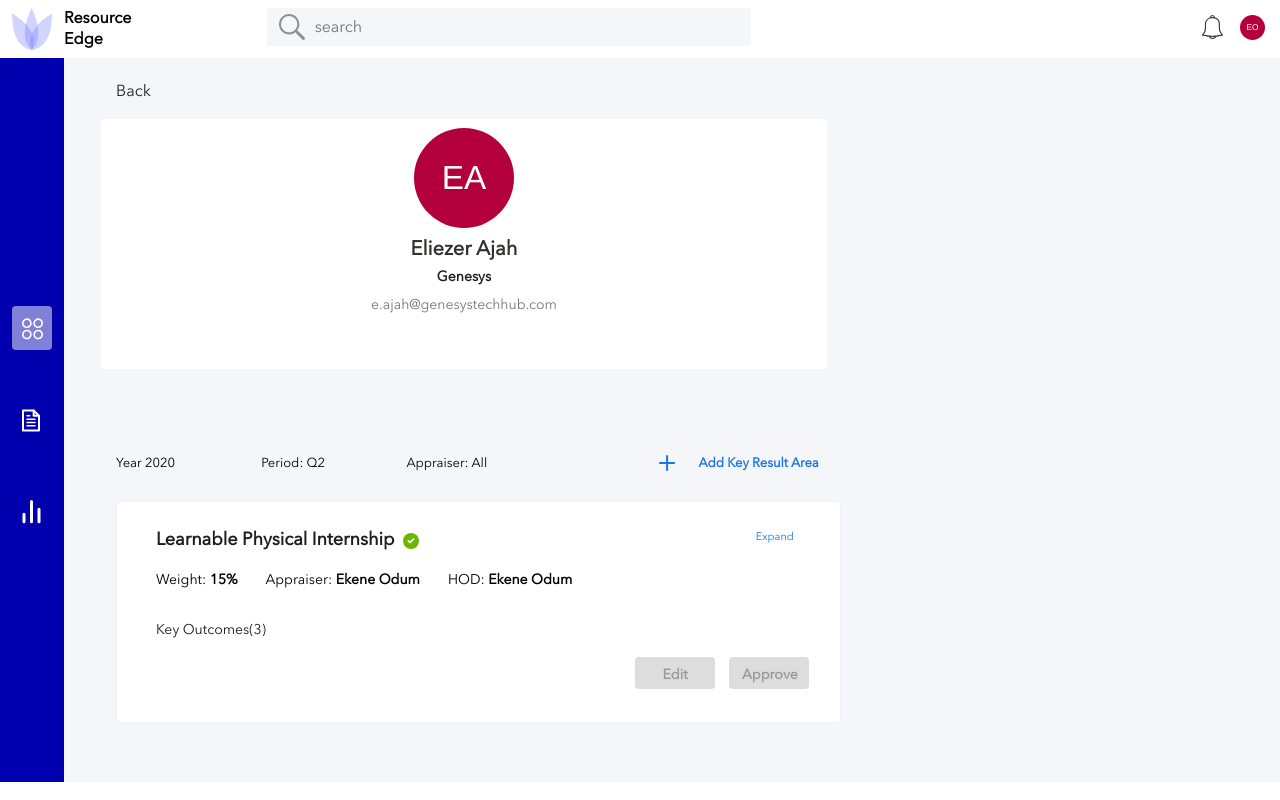
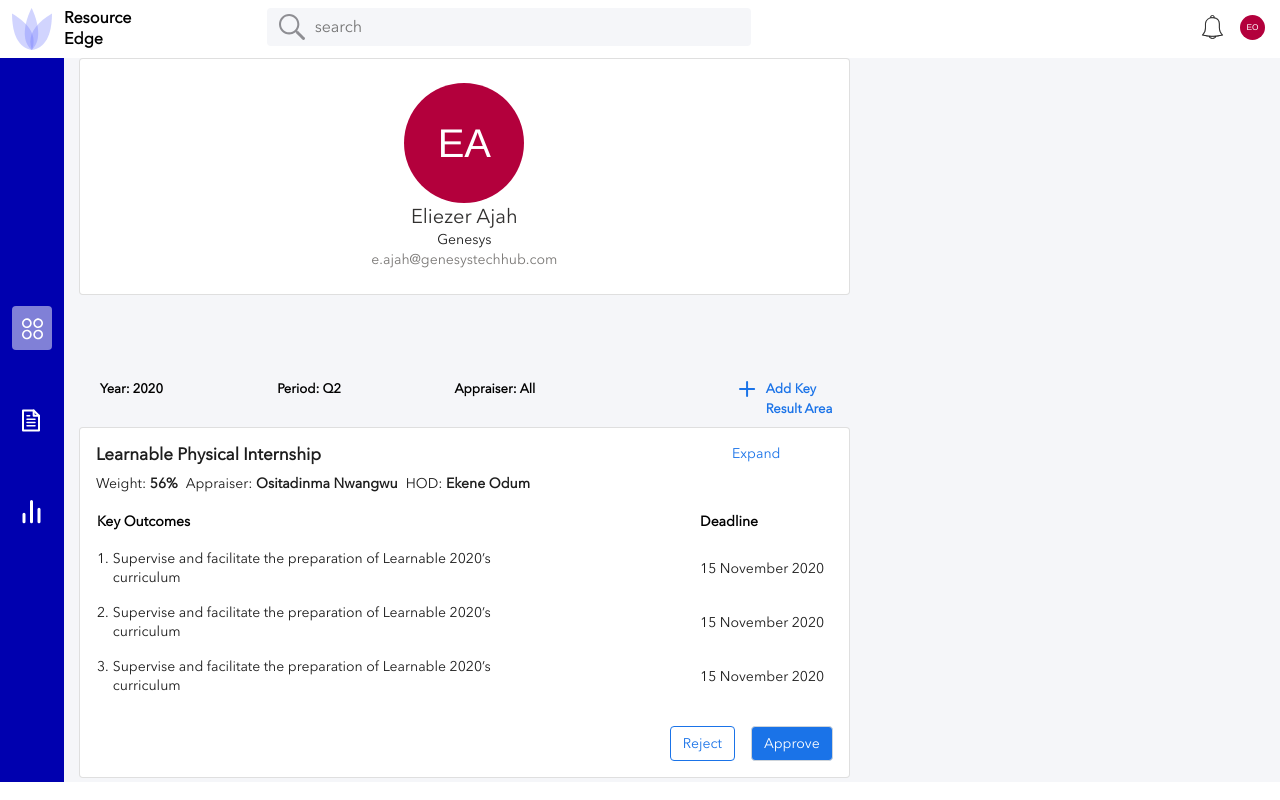
Before and after one commit to OkoyeApps/Resourceedge_Microservices, a React (Create React App) app: page /manager_dashboard in a window 1280 px wide. Built offline with nearby package versions, Linux system fonts and the light colour scheme.

Commit message:
Completed!

```diff
--- a/src/pages/managerDashboard/managerDashboard.css
+++ b/src/pages/managerDashboard/managerDashboard.css
@@ -42,19 +42,18 @@
 }
 .manager-info-list {
     height: 22px;
-    width: 726px;
+    width: 100%;
     margin: 85px 0px 25px 0px;
     display: grid;
-    /* grid-template-columns: 61px 65px 82px 156px; */
-    grid-template-columns: 20% 20% 20% 40%;
-    margin-left: -21px;
+    grid-template-columns: 23% 23% 23% 31%;
 }
 .manager-info-list > div{
     height: 22px;
     padding-left: 21px;
 }
 .manager-info-list > div > p {
-    font-style: bold;
+    font-style: normal;
+    font-weight: bolder;
     font-weight: 500;
     font-size: 13px;
     color: #000000;
@@ -72,7 +71,7 @@
 }
 .manager-employee-designation {
     width: 725px;
-    height: 222px;
+    min-height: 222px;
     background: #FFFFFF;
     border: 1px solid rgba(205, 208, 227, 0.2955);
     box-sizing: border-box;
@@ -110,13 +109,23 @@
     height: 20px;
     margin-bottom: 30px;
 }
-.manager-key-outcomes p {
+.manager-key-outcomes-head p {
     font-size: 14px;
     color: #1D1D1D;
+    margin: 0;
+    /* font-weight: bold; */
 }
 .manager-key-outcomes {
-    height: 22px;
-    margin-bottom: 16px;
+    width: 653px;
+    height: initial;
+    display: grid;
+    grid-template-columns: 60% 27%;
+    grid-gap: 13%;
+    border: 1px solid black;
+}
+.manager-key-outcomes > div {
+    border: 1px solid black;
+    /* height: 100%; */
 }
 .manager-aprrove-buttons {
     width: 80px;
@@ -127,8 +136,20 @@
     font-size: 14px;
     text-align: center;
     margin-bottom: 35px;
+    margin-top: 16px;
 }
 .manager-aprrove-buttons:first-child {
     margin-right: 14px;
     margin-left: 479px;
 }
+.this-head-margin {
+    /* margin-top: 41px; */
+    margin: 0;
+}
+.this-head-margin p {
+    margin: 0;
+    padding: 0;
+}
+.adjust-manager-outcomes {
+    padding-left: 22%;
+}
--- a/src/pages/managerDashboard/managerDashboard.js
+++ b/src/pages/managerDashboard/managerDashboard.js
@@ -3,27 +3,27 @@ import './managerDashboard.css';
 import Avatar from "react-avatar";
 import add from '../../assets/images/plusIcon.svg';
 import good from '../../assets/images/Online.svg';
-
+import CustomModal from '../../components/customModal/customModal';
 
 const ManagerDashboard = () => {
     return (
-        <div className="manager-container">
-            <div className="manager-back-select">
-                <p>Back</p>
-                <div className="row manager-appraisee-name">
-                    <div className="manager-appraisee-icon-container">
-                        <div className="ic">
-                            <Avatar size={"100px"} name="Eliezer Ajah" className="rounded-circle"/>
-                        </div>
-                        <h2>Eliezer Ajah</h2>
-                        <h5>Genesys</h5>
-                        <p>e.ajah@genesystechhub.com</p>
+        <div className="col-8">
+            <div className="card w-100 mb-3 p-4">
+                <div className="w-100  d-flex justify-content-center">
+                    <div className="w-50 text-center">
+                        <ul className="appraises-detail-display">
+                            <li><Avatar size={"15vmin"} name="Eliezer Ajah" className="rounded-circle" /></li>
+                            <li className="name">Eliezer Ajah</li>
+                            <li className="department">Genesys</li>
+                            <li className="email">e.ajah@genesystechhub.com</li>
+                        </ul>
                     </div>
                 </div>
-                <div className="row manager-info-list">
-                    <div className="manager-year"><p>Year 2020</p></div>
-                    <div className="manager-period"><p>Period: Q2</p></div>
-                    <div className="manager-appraisal"><p>Appraiser: All</p></div>
+            </div>
+            <div className="manager-info-list">
+                <div className="manager-year"><p><b>Year: 2020</b></p></div>
+                <div className="manager-period"><p><b>Period: Q2</b></p></div>
+                <div className="manager-appraisal"><p><b>Appraiser: All</b></p></div>
                 <div className="manager-add">
                     <div>
                         <img src={add} alt="add"  className=""/>
@@ -31,28 +31,118 @@ const ManagerDashboard = () => {
                     </div>
                 </div>
             </div>
-                <div className="manager-employee-designation">
-                    <div className="employee-designation-box">
-                        <div>
-                            <div>
-                                <h3>Learnable Physical Internship&nbsp;&nbsp;<img src={good} alt="good"  className=""/></h3>
+            <div className="card w-100 p-3">
+                <div className="row w-100 mb-2">
+                    <div className="col-10 apprais-header">Learnable Physical Internship </div>
+                    <div className="col-2 edit-apprais">Expand</div>
+                </div>
+                <div className="row mb-3">
+                    <div className="col-12 d-flex" >
+                        <span className="appraise-weights">Weight: <b>56%</b></span>
+                        <span className="ml-2 appraise-weights">Appraiser: <b>Ositadinma Nwangwu</b></span>
+                        <span className="ml-2 appraise-weights">HOD: <b>Ekene Odum</b></span>
+                        {/* <span className="ml-2 appraise-weights">Weight: <b>56%</b></span>
+                        <span className="ml-2 appraise-weights">Weight: <b>56%</b></span> */}
                     </div>
                 </div>
-                        <div><p>Expand</p></div>
+                <div className="row mb-3">
+                    <div className="col-12">
+                        <table className="w-100 keyoutcome-table">
+                            <tr>
+                                <th style={{ width: "60%" }}>Key Outcomes</th>
+                                <th className="adjust-manager-outcomes">Deadline</th>
+                            </tr>
+                            <tr>
+                                <td className="d-flex"><span className="mr-1">1.</span><span> Supervise and facilitate the preparation of Learnable 2020’s curriculum</span></td>
+                                <td className="adjust-manager-outcomes">15 November 2020</td>
+                            </tr>
+                            <tr>
+                                <td className="d-flex"><span className="mr-1">2.</span><span> Supervise and facilitate the preparation of Learnable 2020’s curriculum</span></td>
+                                <td className="adjust-manager-outcomes">15 November 2020</td>
+                            </tr>
+                            <tr>
+                                <td className="d-flex"><span className="mr-1">3.</span><span> Supervise and facilitate the preparation of Learnable 2020’s curriculum</span></td>
+                                <td className="adjust-manager-outcomes">15 November 2020</td>
+                            </tr>
+                        </table>
                     </div>
-                    <div className="manager-appraiser-details">
-                        <p>Weight: <b>15%</b>&nbsp;&nbsp;&nbsp;&nbsp;&nbsp;&nbsp;&nbsp;&nbsp;Appraiser: <b>Ekene Odum</b>&nbsp;&nbsp;&nbsp;&nbsp;&nbsp;&nbsp;&nbsp;&nbsp;HOD: <b>Ekene Odum</b></p>
                 </div>
-                    <div className="manager-key-outcomes">
-                        <p>Key Outcomes(3)</p>
-                    </div>
-                    <div>
-                        <button type="button" className="btn manager-aprrove-buttons">Edit</button>
-                        <button type="button" className="btn manager-aprrove-buttons">Approve</button>
+                <div className="row">
+                    <div className="col-12 d-flex justify-content-end">
+                        <div className="d-flex">
+                            <CustomModal
+                                content={<button className="form-control reject-btn">Reject</button>}
+                                type={"reject-appraisal"}
+                            />
+                            <button className="form-control approve-btn ml-3">Approve</button>
                         </div>
                     </div>
                 </div>
             </div>
+        </div>
+        // <div className="manager-container">
+        //     <div className="manager-back-select">
+        //         <p>Back</p>
+        //         <div className="row manager-appraisee-name">
+        //             <div className="manager-appraisee-icon-container">
+        //                 <div className="ic">
+        //                     <Avatar size={"100px"} name="Eliezer Ajah" className="rounded-circle"/>
+        //                 </div>
+        //                 <h2>Eliezer Ajah</h2>
+        //                 <h5>Genesys</h5>
+        //                 <p>e.ajah@genesystechhub.com</p>
+        //             </div>
+        //         </div>
+        //         <div className="manager-info-list">
+        //             <div className="manager-year"><p>Year 2020</p></div>
+        //             <div className="manager-period"><p>Period: Q2</p></div>
+        //             <div className="manager-appraisal"><p>Appraiser: All</p></div>
+        //             <div className="manager-add">
+        //                 <div>
+        //                     <img src={add} alt="add"  className=""/>
+        //                     <p>Add Key Result Area</p>
+        //                 </div>
+        //             </div>
+        //         </div>
+        //         <div className="manager-employee-designation">
+        //             <div className="employee-designation-box">
+        //                 <div>
+        //                     <div>
+        //                         <h3>Learnable Physical Internship&nbsp;&nbsp;<img src={good} alt="good"  className=""/></h3>
+        //                     </div>
+        //                 </div>
+        //                 <div><p>Expand</p></div>
+        //             </div>
+        //             <div className="manager-appraiser-details">
+        //                 <p>Weight: <b>15%</b>&nbsp;&nbsp;&nbsp;&nbsp;&nbsp;&nbsp;&nbsp;&nbsp;Appraiser: <b>Ekene Odum</b>&nbsp;&nbsp;&nbsp;&nbsp;&nbsp;&nbsp;&nbsp;&nbsp;HOD: <b>Ekene Odum</b></p>
+        //             </div>
+        //             <div className="manager-key-outcomes">
+        //                 <div className="manager-key-outcomes-head">
+        //                     <p><b>Key Outcomes (3)</b></p>
+        //                 </div>
+        //                 <div className="manager-key-outcomes-head">
+        //                     <p><b>Deadlines</b></p>
+        //                 </div>
+        //                 <div className="manager-key-outcomes-head this-head-margin">
+        //                     <p>1.&nbsp;&nbsp;Supervise and facilitate the preparation of Learnable 2020's curriculum</p>
+        //                 </div>
+        //                 <div className="manager-key-outcomes-head this-head-margin">
+        //                     <p>15 November 2020</p>
+        //                 </div>
+        //                 <div className="manager-key-outcomes-head this-head-margin">
+        //                     <p>1.&nbsp;&nbsp;Supervise and facilitate the preparation of Learnable 2020's curriculum</p>
+        //                 </div>
+        //                 <div className="manager-key-outcomes-head this-head-margin">
+        //                     <p>15 November 2020</p>
+        //                 </div>
+        //             </div>
+        //             <div>
+        //                 <button type="button" className="btn manager-aprrove-buttons">Edit</button>
+        //                 <button type="button" className="btn manager-aprrove-buttons">Approve</button>
+        //             </div>
+        //         </div>
+        //     </div>
+        // </div>
     )
 }
 
```
Lines whose indentation alone changed are shown as unchanged.
